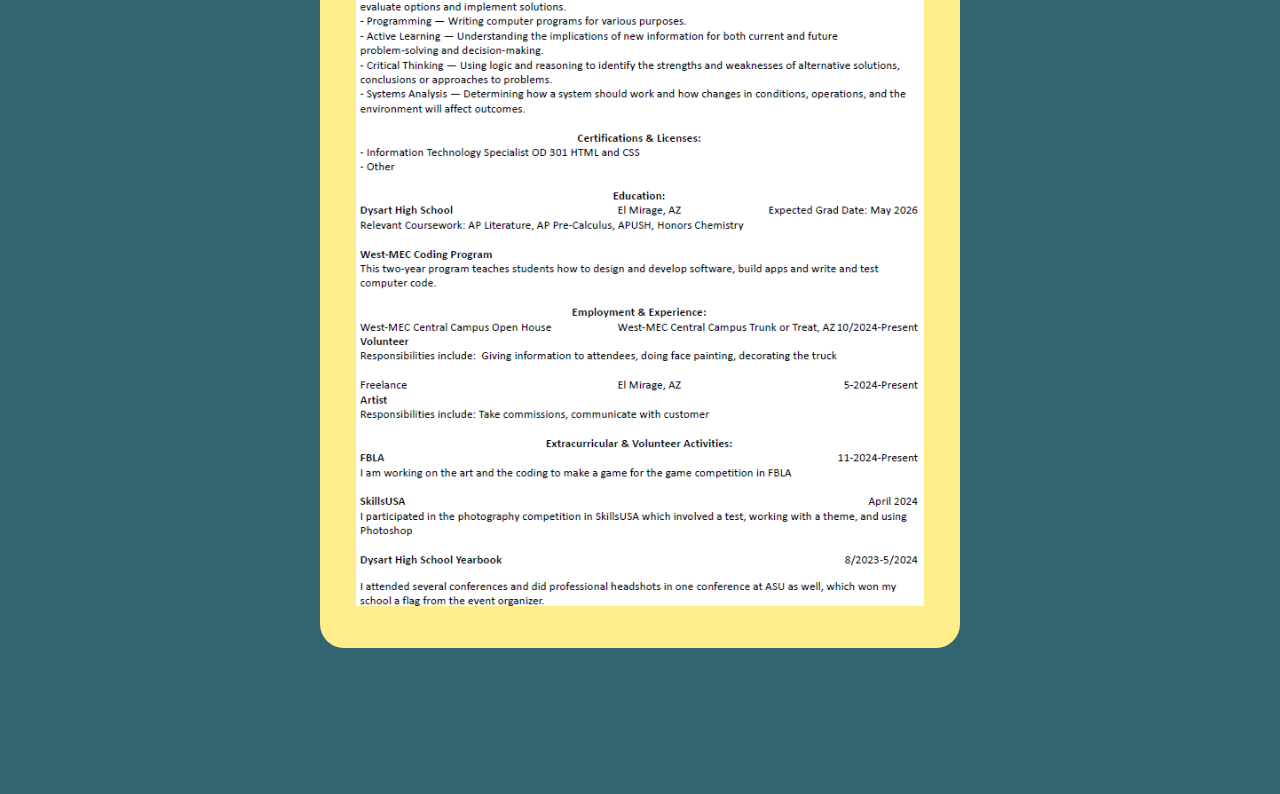
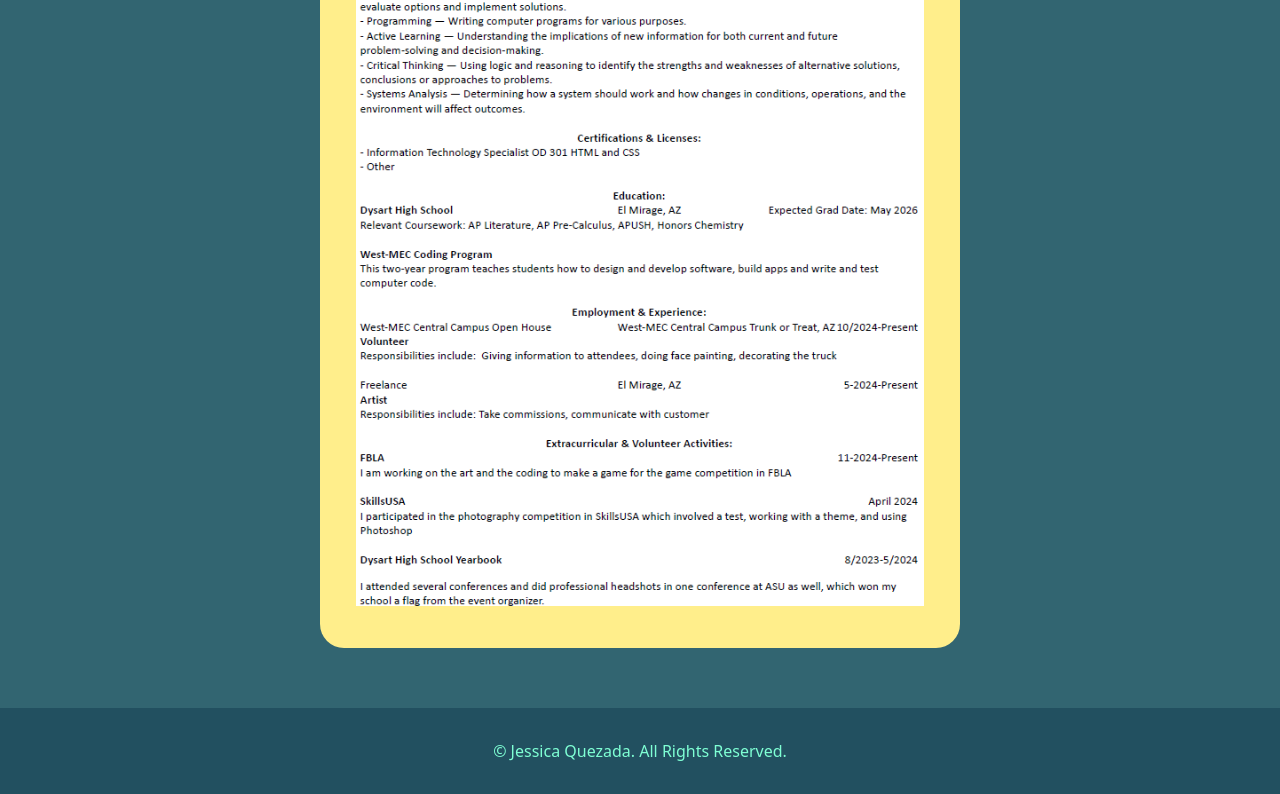
Before and after one commit to Miapikly/portfolio, a plain HTML site: page resume.html in a window 1280 px wide. Shown: the part 822-1616 px from the top of the page. Before the commit the page ends 1530 px from the top, so only its background shows below. Drawn offline with Linux system fonts and the light colour scheme; a web font is replaced by a local one.

Commit message:
Update resume.html

```diff
--- a/resume.html
+++ b/resume.html
@@ -10,6 +10,8 @@
     <link href="https://fonts.googleapis.com/css2?family=Bungee+Hairline&family=Micro+5&family=Rubik+Puddles&display=swap" rel="stylesheet">
 </head>
 <body>
+
+    <!--Header-->
     <header>
         <nav>
             <ul>
@@ -21,6 +23,7 @@
         </nav>
     </header>
 
+    <!--Main/Hero-->
     <div class="container">
         <main>
         <h1>My Resume</h1>
@@ -29,8 +32,15 @@
 
     </div>
 
+    <!--Resume-->
     <div class="nudi nudi5">
         <img src="resume.PNG">
     </div>
+
+    <!--Footer-->
+
+    <footer>
+        &copy; Jessica Quezada. All Rights Reserved.
+    </footer>
 </body>
 </html>
```
